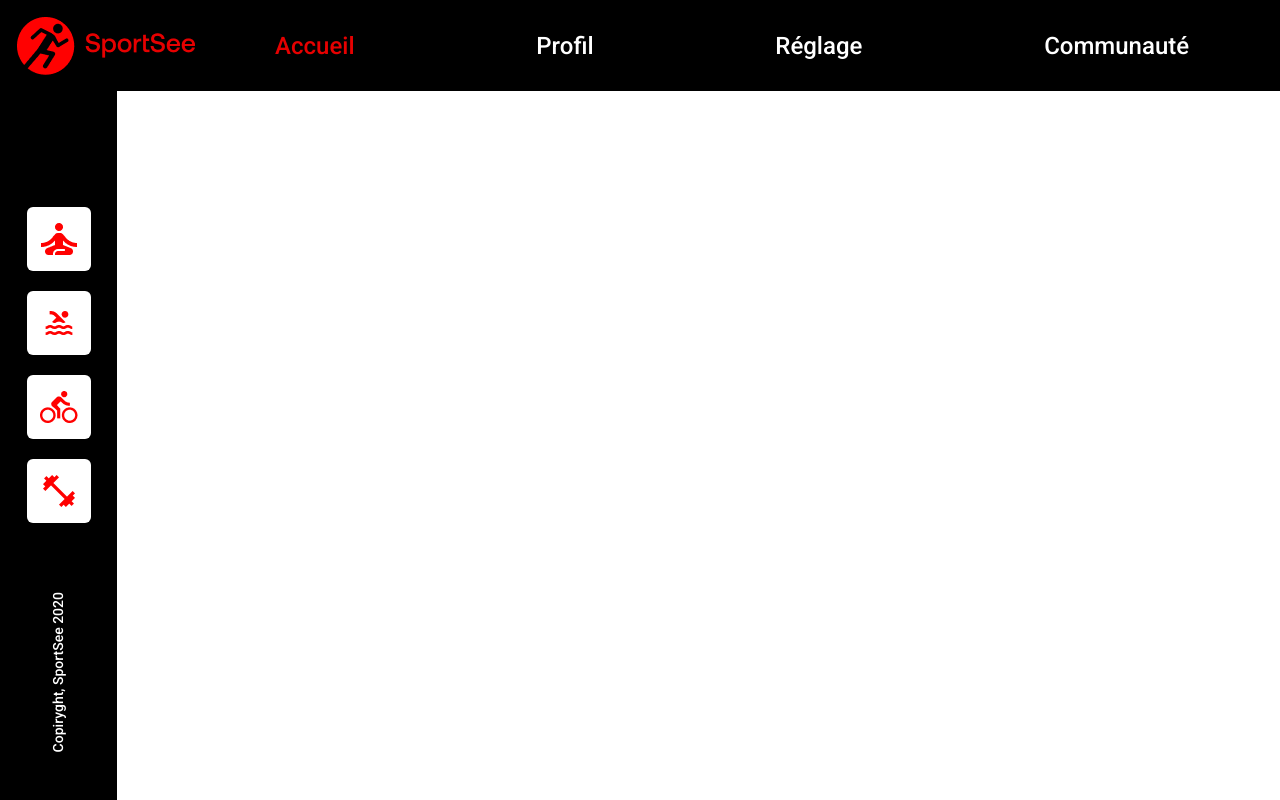
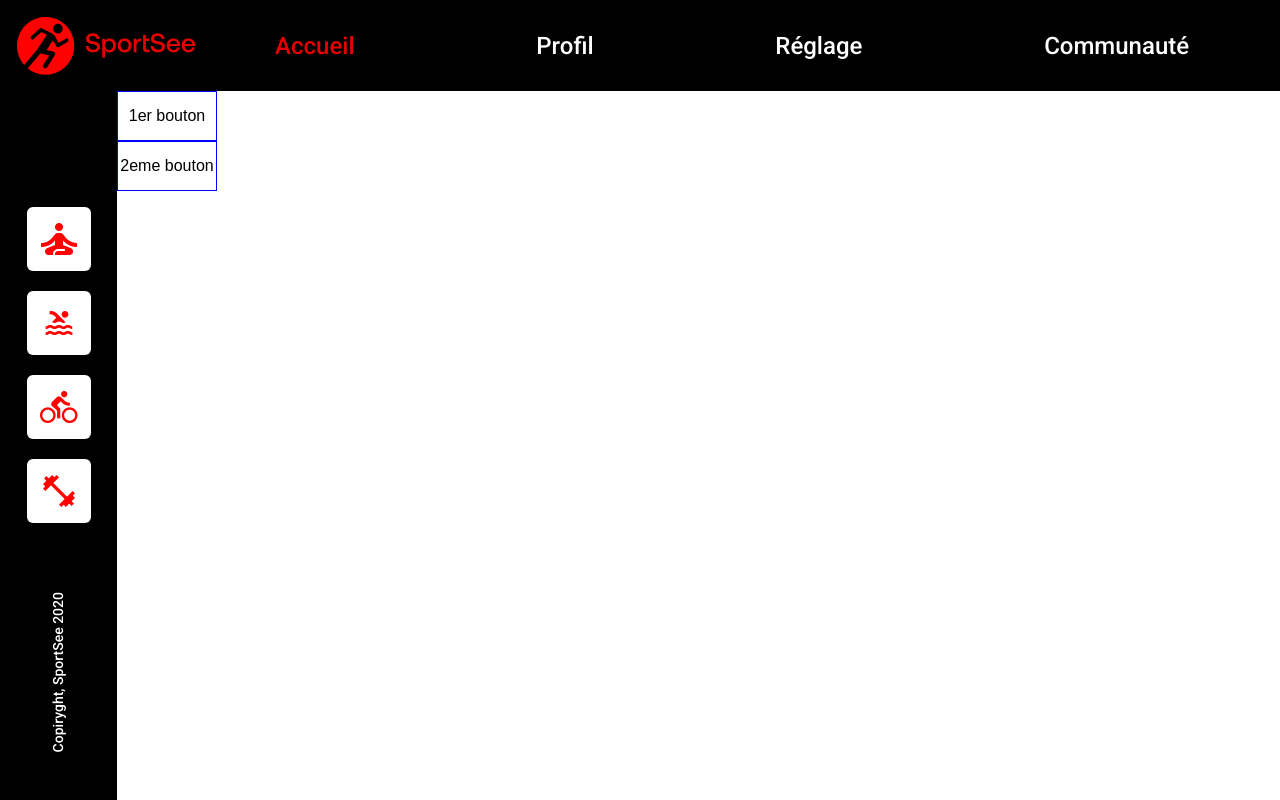
Before and after one commit to Tigershark936/SportSee_Developpez_un_tableau_de_bord_d-analytics_avec_React, a React (Vite) app: page / in a window 1280 px wide. Built offline with nearby package versions, Linux system fonts and the light colour scheme; no server answers.

Commit message:
feat: add dynamic user profile page with useParams and useFetch

```diff
--- a/src/components/Router.jsx
+++ b/src/components/Router.jsx
@@ -7,12 +7,15 @@ import Community from "../pages/Community/Community";
 import NotFound from "../pages/NotFound/NotFound";
 
 const AppRouter = () => {
+    const id = window.location
+    console.log('id', id);
+
     return (
         <BrowserRouter>
             <Routes>
                 <Route path="/" element={<Layout />}>
                     <Route index element={<Home />} />
-                    <Route path="profile" element={<Profile />} />
+                    <Route path="profile/:userId" element={<Profile />} />
                     <Route path="settings" element={<Settings />} />
                     <Route path="community" element={<Community />} />
                     <Route path="*" element={<NotFound/> } />
--- a/src/pages/Home/Home.jsx
+++ b/src/pages/Home/Home.jsx
@@ -1,12 +1,19 @@
-// import styles from './Home.module.scss';
+import { Link } from 'react-router-dom';
+import styles from './Home.module.scss';
 import Header from '../../components/Header/Header';
-import useFetch from '../../hooks/useFetch';
 
-const Home = ({ id }) => {
+const Home = () => {
     // Ici tu appelles ton hook avec une URL pour tester
-    useFetch(`http://localhost:3000/user/${id}`);
-
-    < Header />
+    return (
+        <>
+            <Link to='/profile/12'>
+                <button className={styles.button}>1er bouton</button>
+            </Link>
+            <Link to='/profile/18'>
+                <button className={styles.button}>2eme bouton</button>
+            </Link>
+        </>
+    )
 }
 
 export default Home
--- a/src/pages/Home/Home.module.scss
+++ b/src/pages/Home/Home.module.scss
@@ -1,2 +1,10 @@
 @use '../../sass/abstracts/variables' as *;
 @use '../../sass/abstracts/mixins' as *;
+
+
+.button {
+    @include dimension($width: 100px, $height: 50px);
+    border: 1px solid blue;
+    @include flex();
+    gap: 5px;
+}
--- a/src/pages/Profile/Profile.jsx
+++ b/src/pages/Profile/Profile.jsx
@@ -1,6 +1,20 @@
-
+import { useParams } from 'react-router-dom';
+import useFetch from '../../hooks/useFetch';
 
 const Profile = () => {
+    // Me permet de récuperer le paramètre userId
+    const { userId } = useParams()
+    console.log(userId);
+
+    const {data, error} = useFetch(
+        `http://localhost:3000/user/${userId}`
+    );
+    console.log('data', data);
+
+    if (error) {
+        return < NotFound />
+    }
+
 
 }
 
```
